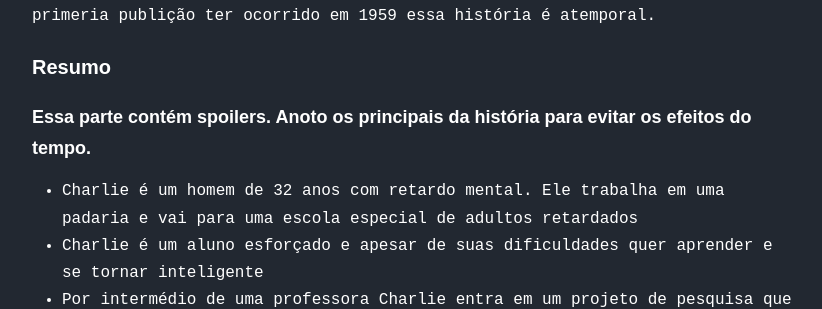
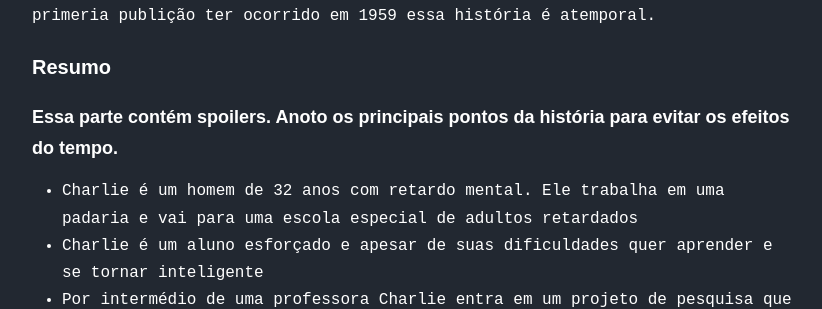
Before and after one commit to rsarai/-rsarai.github.io, a Jekyll site: the page built from _posts/2020-09-07-flores-para-algernon.md, in a window 1280 px wide and 900 px high, scrolled down 1705 px. Shown: the part 153-462 px from the top of the window, without its empty margins (228-1050 px from the left). Built offline with Jekyll 4.4.1, drawn with Linux system fonts in a browser that asks for light colours.

Commit message:
Fix copy

```diff
--- a/_posts/2020-09-07-flores-para-algernon.md
+++ b/_posts/2020-09-07-flores-para-algernon.md
@@ -31,7 +31,7 @@ As possíveis reflexões a serem feitas a partir desse livro são inúmeras, mui
 <a id="orgbf7049c"></a>
 
 ## Resumo
-#### Essa parte contém spoilers. Anoto os principais da história para evitar os efeitos do tempo.
+#### Essa parte contém spoilers. Anoto os principais pontos da história para evitar os efeitos do tempo.
 - Charlie é um homem de 32 anos com retardo mental. Ele trabalha em uma padaria e vai para uma escola especial de adultos retardados
 - Charlie é um aluno esforçado e apesar de suas dificuldades quer aprender e se tornar inteligente
 - Por intermédio de uma professora Charlie entra em um projeto de pesquisa que tem como objetivo aumentar a inteligência humana. Esse grupo desenvolveu uma cirurgia que aumentou a inteligência de ratos, entre eles Algernon, o único espécime que conseguiu se manter inteligente por mais tempo.
```
Also changed, not shown: _posts/2020-06-28-a-praca-do-diamante.md (+1 -1 lines).
